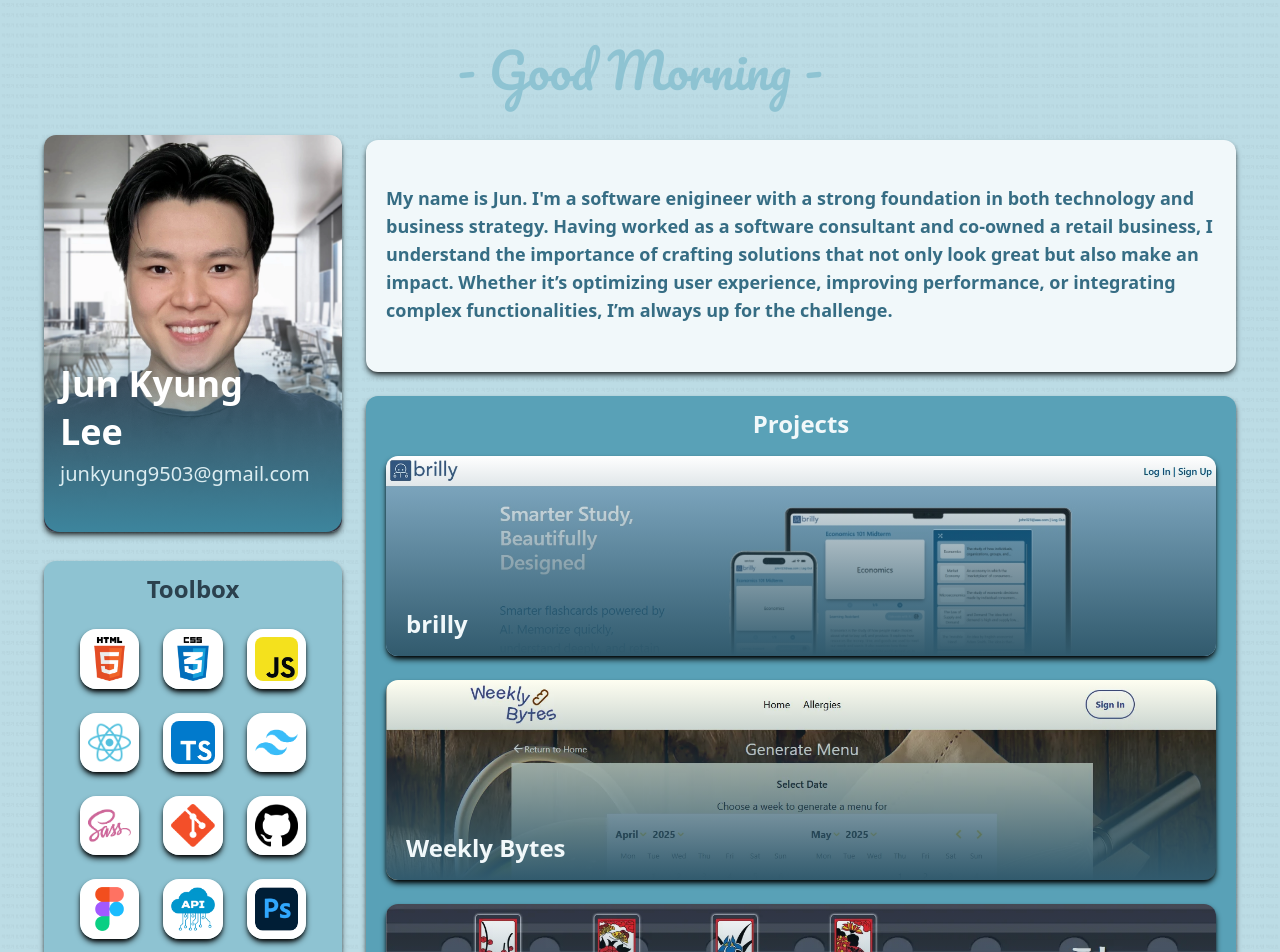
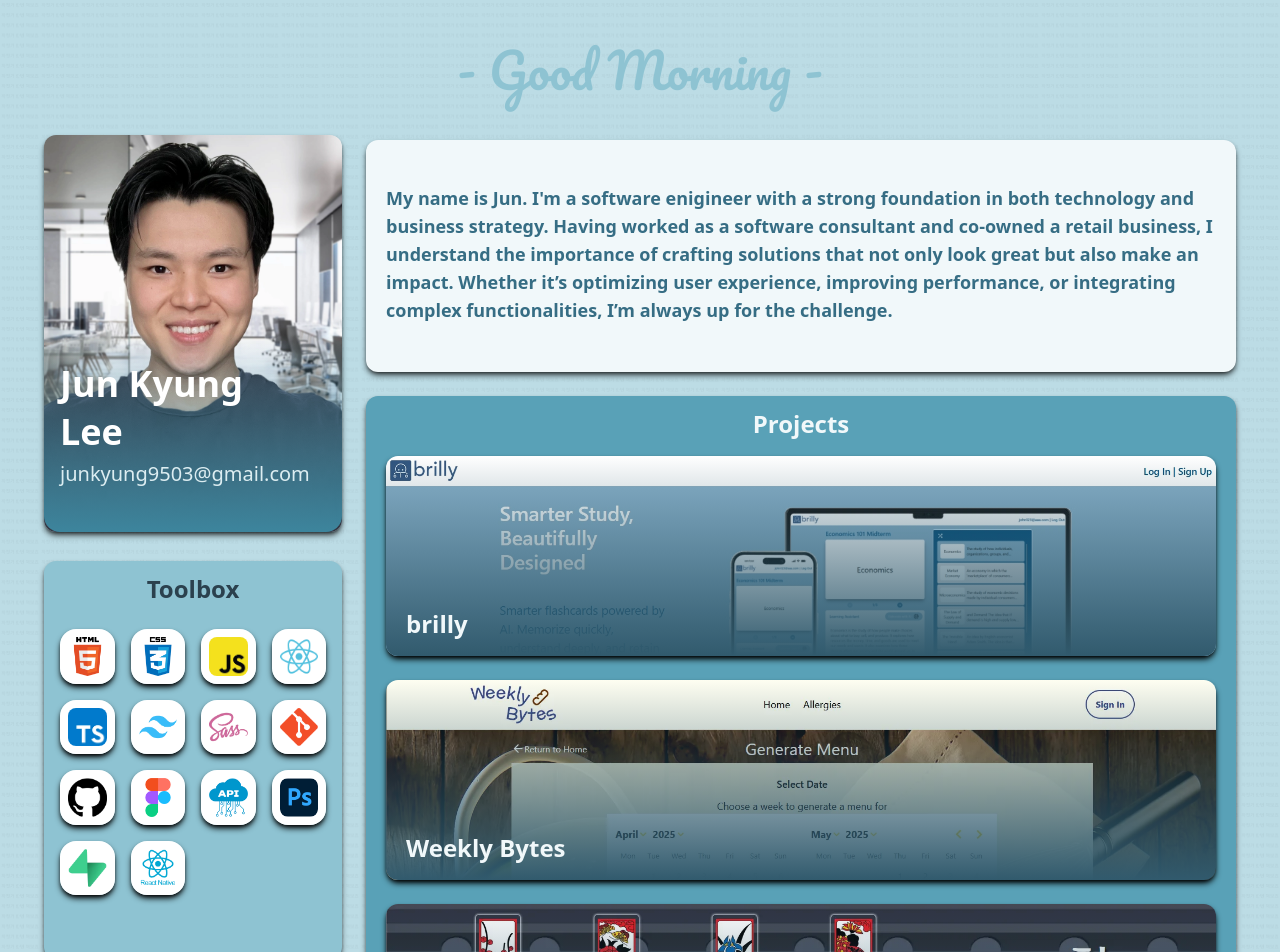
Before and after one commit to junlee0325/jkl-prtflo, a React (Vite) app: page / in a window 1280 px wide. Shown: the top 952 px of the page. Built offline with nearby package versions, Linux system fonts and the light colour scheme; some icons are missing.

Commit message:
Additional fix

```diff
--- a/src/App.jsx
+++ b/src/App.jsx
@@ -28,7 +28,7 @@ function App() {
         }}
         onAnimationComplete={() => setIntroPlayed(true)}
       >
-        <h3 className="text-5xl text-[#8ec3d2] font-Pacifico font-thin">
+        <h3 className="lg:text-5xl md:text-5xl text-3xl text-[#8ec3d2] font-Pacifico font-thin">
           - {new Date().getHours() < 12
             ? "Good Morning"
             : new Date().getHours() < 18
--- a/src/components/ProjectCard.jsx
+++ b/src/components/ProjectCard.jsx
@@ -25,6 +25,7 @@ export const ProjectCard = ({ screenshot, title, dsc, projectUrl, repo, techUsed
       }}
       onMouseEnter={() => handleMouseEnter()}
       onMouseLeave={() => handleMouseLeave()}
+      onClick={() => window.open(`${projectUrl}`,"_blank")}
     >
       <div
         // href={`${projectUrl}`}
--- a/src/components/TechCard.jsx
+++ b/src/components/TechCard.jsx
@@ -10,15 +10,15 @@ const TechCard = ({logo, label, highlight}) => {
   const [textShow, setTextShow] = useState(false)
 const [mouseEnter, setMouseEnter] = useState(false);
   return (
-    <div className={`perspective-[1000px] aspect-1/1 flex flex-col items-center flex-1 justify-center lg:w-auto md:w-auto w-[90%] text-[#182934] lg:mx-0 lg:mt-0 md:mx-0 md:mt-0 mx-2 mt-2 ${mouseEnter ? "animate-bouncy" : ""} rounded-2xl ${highlight ? "lg:scale-130 md:scale-130 scale-110" : ""} ${highlight ? "animate-bouncy" : ""}`} onMouseEnter={() => {setTextShow(true);setMouseEnter(true)}} onMouseLeave={() => {setTextShow(false);setMouseEnter(false)}}>
+    <div className={`perspective-[1000px] aspect-1/1 flex flex-col items-center flex-1 justify-center lg:w-auto md:w-auto w-[90%] text-[#182934] lg:mx-0 lg:mt-0 md:mx-0 md:mt-0 mx-2 mt-2 ${mouseEnter ? "animate-bouncy" : ""} rounded-2xl ${highlight ? "lg:scale-130 md:scale-130 scale-110" : ""} ${highlight ? "animate-bouncy" : ""} hover:z-200`} onMouseEnter={() => {setTextShow(true);setMouseEnter(true)}} onMouseLeave={() => {setTextShow(false);setMouseEnter(false)}}>
       <div
         ref={cardRef}
         {...tiltHandlers}
         className={`relative rounded-2xl aspect-1/1 transform-style-preserve-3d transition-transform duration-1000 ease-out shadow-black shadow-md lg:hover:shadow-lg md:hover:shadow-lg hover:shadow-sm hover:scale-120  flex flex-col justify-center items-center `}
       >
         <img src={logo} className='bg-white rounded-2xl object-contain object-no-repeat  w-[100%] p-2' />
-        {textShow && <div className='absolute top-0 left-0 w-full h-full lg:flex md:flex hidden justify-center items-center bg-[#315a6d90] rounded-2xl p-2'>
-            <span className='lg:block md:block hidden text-center lg:text-lg md:text-lg text-[white]'>{label}</span>
+        {textShow && <div className='absolute top-0 left-0 w-full h-full lg:flex md:flex hidden justify-center items-center bg-[rgba(49,90,109,0.85)] rounded-2xl p-2 '>
+            <span className='lg:block md:block hidden text-center lg:text-sm md:text-sm text-[white]'>{label}</span>
             </div>
         }
         <div
--- a/src/components/TechContainer.jsx
+++ b/src/components/TechContainer.jsx
@@ -39,14 +39,14 @@ export const TechContainer = ({ boxStyle, hoveredTechs }) => {
 
   return (
     <div
-      className={`${boxStyle} bg-[#8ec3d2] `}
+      className={`lg:text-lg md:text-base text-xs rounded-xl font-semibold lg:m-0 md:m-0 mx-3 lg:pb-12 md:pb-5 lg:px-0 md:px-0 p-3 shadow-shadow shadow-md hover:shadow-xl transition-all duration-300 ease-in-out hover:scale-103 bg-[#8ec3d2]`}
       onMouseEnter={() => setMouseEnter(true)}
       onMouseLeave={() => setMouseEnter(false)}
     >
       <h3 className="w-full text-center lg:text-2xl md:text-xl text-lg text-[#2b414e] pb-2">
         Toolbox
       </h3>
-      <div className="grid lg:grid-cols-3 md:grid-cols-3 grid-cols-6 md:p-4 lg:gap-6 md:gap-6 gap-2">
+      <div className="grid lg:grid-cols-4 md:grid-cols-4 grid-cols-6 md:p-4 lg:gap-4 md:gap-4 gap-2">
         {techs.map(({ logo, label }) => (
           <TechCard
             key={label}
--- a/src/hooks/useTiltEffect.js
+++ b/src/hooks/useTiltEffect.js
@@ -50,7 +50,7 @@ export function useTiltEffect(cardRef, glowRef) {
           circle at
           ${center.x * 2 + bounds.width / 2}px
           ${center.y * 2 + bounds.height / 2}px,
-rgba(1, 41, 87, 1),
+rgba(0, 0, 0, 1),
 #ffffff
         )
       `;
```
